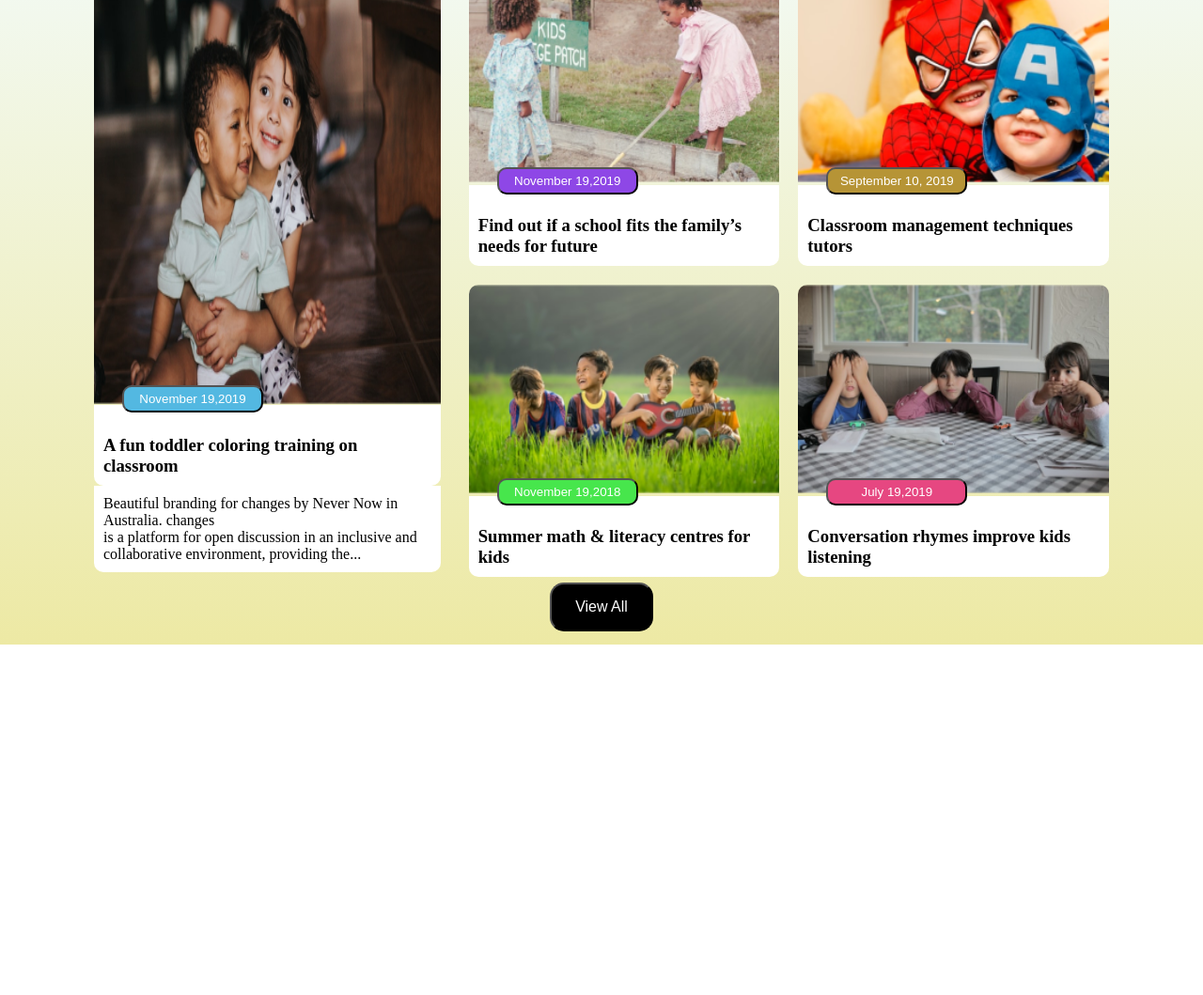
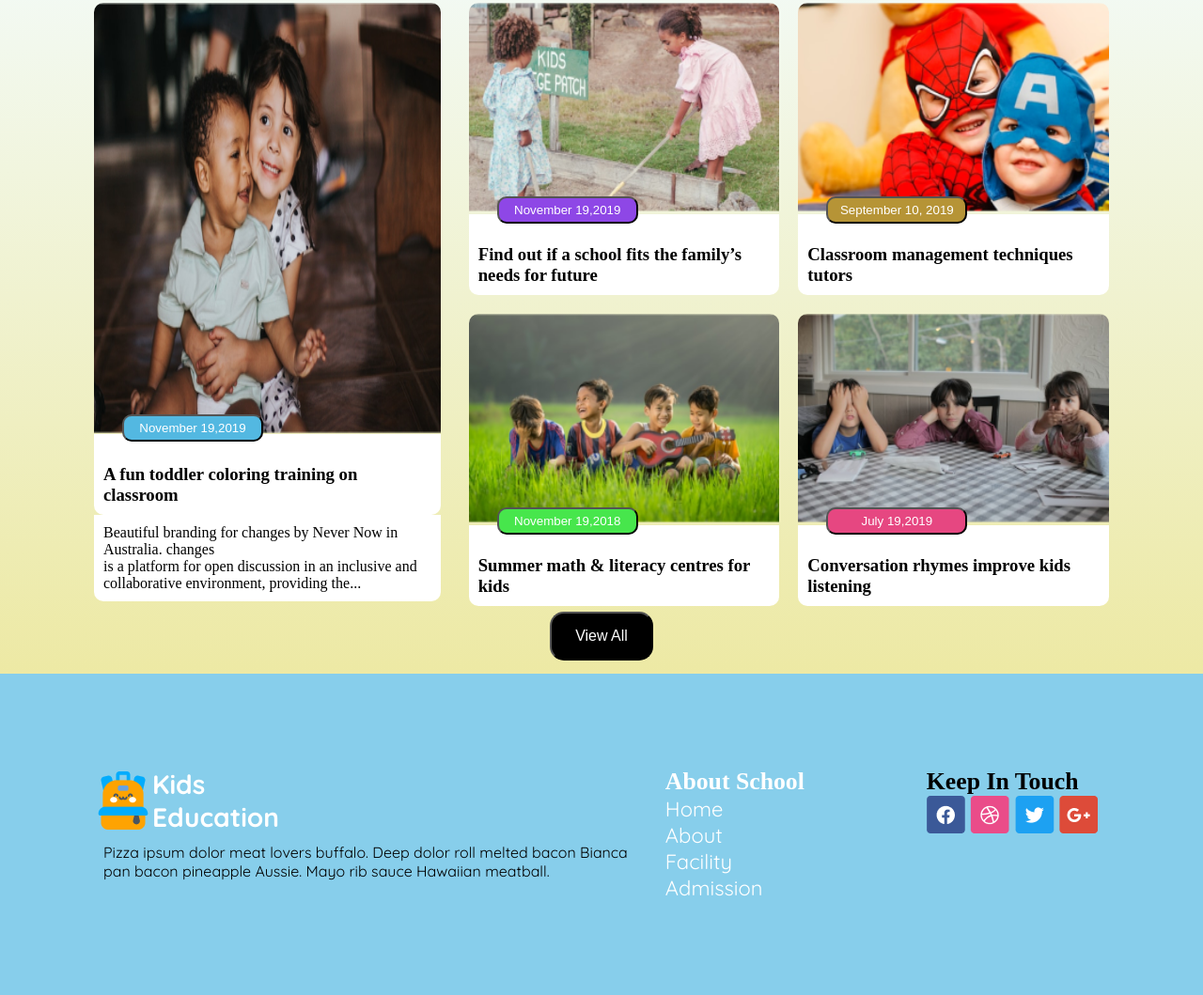
Before and after one commit to Newaz100/B11-A2-Kids-School, a plain HTML site: page index.html in a window 1280 px wide. Shown: the part 1413-2472 px from the top of the page at 94% size. Before the commit the page ends 2099 px from the top, so only its background shows below. Drawn offline with Linux system fonts and the light colour scheme.

Commit message:
complate footer part

```diff
--- a/index.html
+++ b/index.html
@@ -163,11 +163,6 @@
             <div class="view">
                 <button class="view-btn">View All</button>
             </div>
-
-
-
-
-
         </section>
 
     </main>
@@ -177,6 +172,38 @@
 
     <!-- Footer section Start-->
     <footer>
+        <section class="footer-page">
+            <div>
+                <div class="logo">
+                    <img src="assets/logo.png" alt="">
+                    <h3>Kids
+                        <br>Education</h3>
+                </div>
+
+                <p>Pizza ipsum dolor meat lovers buffalo. Deep dolor roll melted bacon Bianca<br> pan bacon pineapple Aussie. Mayo rib sauce Hawaiian meatball.</p>
+
+            </div>
+
+
+            <div class="about">
+                <h3>About School</h3>
+                <a href="#">Home</a>
+                <a href="#">About</a>
+                <a href="#">Facility</a>
+                <a href="#">Admission</a>
+
+            </div>
+
+
+            <div class="social-link">
+                <h3>Keep In Touch</h3>
+                <img src="assets/fb.png" alt="">
+                <img src="assets/dribble.png" alt="">
+                <img src="assets/twitter.png" alt="">
+                <img src="assets/google+.png" alt="">
+
+            </div>
+        </section>
 
     </footer>
     <!-- Footer section end -->
--- a/styles/style.css
+++ b/styles/style.css
@@ -94,6 +94,16 @@ nav a{
 }
 .towards{
     color: skyblue;
+}
+
+.Enroll-btn{
+    color: white;
+    background-color: black;
+    padding: 15px 25px;
+    border-radius: 15px;
+    font-size: medium;
+    text-align: center;
+    cursor: pointer;
 }
 
 .hero{
@@ -274,6 +284,41 @@ nav a{
 }
 
 
+.footer-page{
+    display: flex;
+    background-color: skyblue;
+    padding: 100px;
+    gap: 30px;
+}
+.footer-page .logo{
+    display: flex;
+    flex-direction: row;
+    color: white;
+    font-family: quicksand;
+
+}
+
+.footer-page p{
+    background-color: skyblue;
+    font-family: quicksand;
+}
+
+.about{
+    display: flex;
+    flex-direction: column;
+    color: white;
+    font-size: 22px;
+}
+.about a{
+    color: white;
+    text-decoration: none;
+    font-size: 22px;
+    font-family: quicksand;
+}
+.social-link{
+    font-size: 22px;
+    padding-left:100px ;
+}
 
 
 @media screen and (max-width: 576px) {
@@ -324,4 +369,11 @@ nav a{
         left: 10px;
     }
 
+    .footer-page{
+        display: flex;
+        flex-direction: column;
+        align-items: start;
+
+    }
+
 }
```
